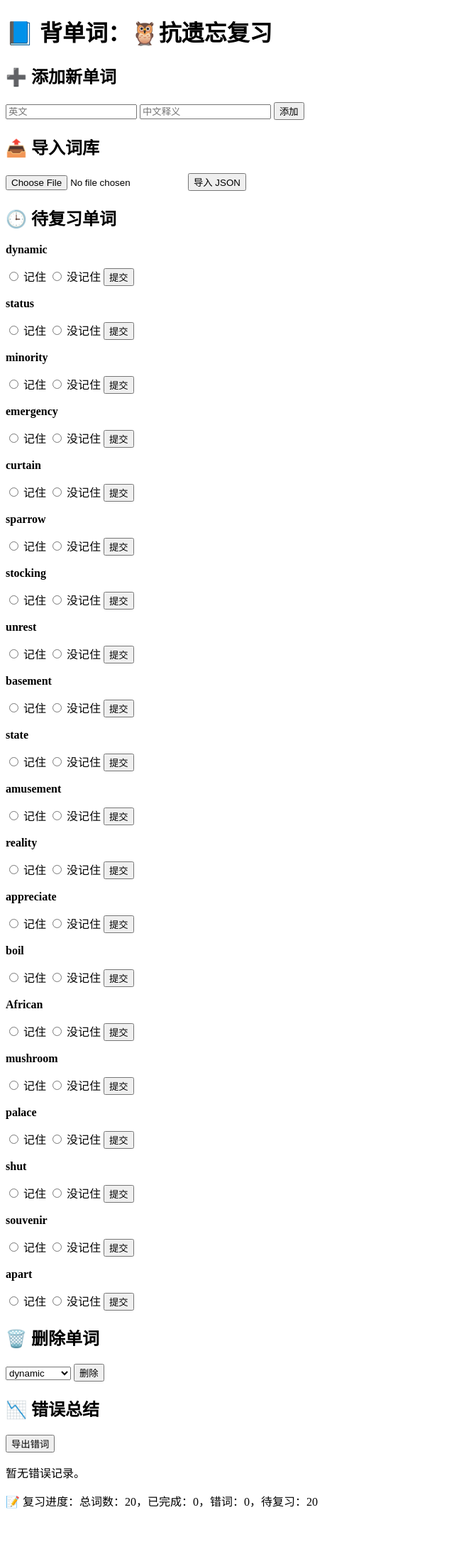
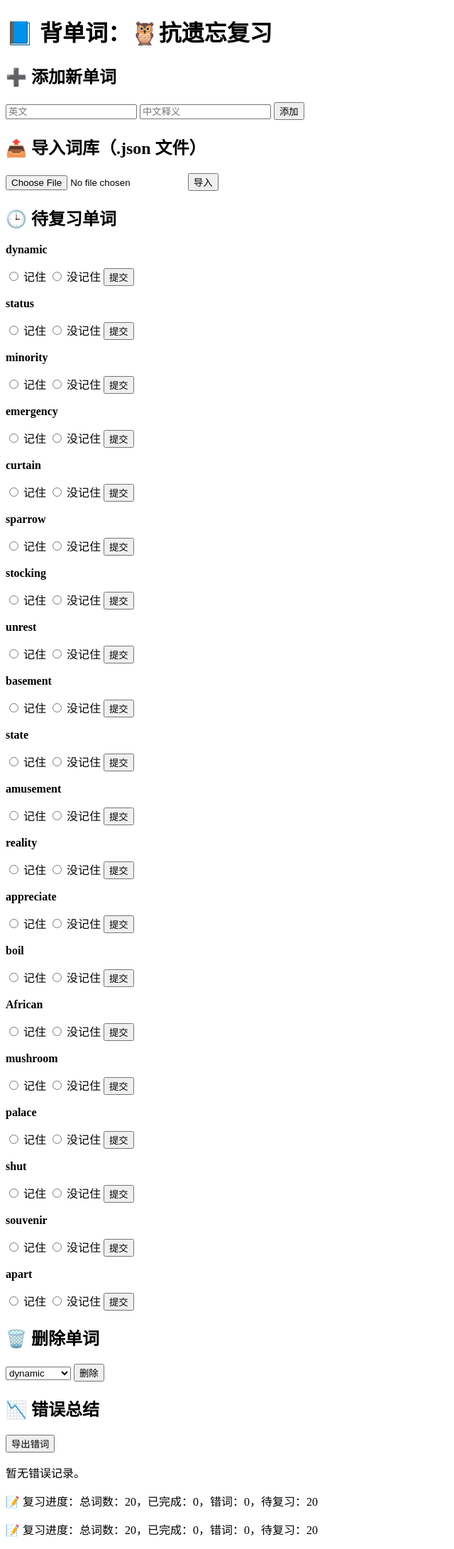
Before and after one commit to Melati021/flask-vocab-trainer, a Flask app: page / in a window 1280 px wide. Shown: the whole page at 71% size, without its empty margins (0-640 px from the left). Before the commit the page ends 2126 px from the top, so only its background shows below. Run offline with Flask 3, Linux system fonts and the light colour scheme.

Commit message:
Update index.html
111

```diff
--- a/templates/index.html
+++ b/templates/index.html
@@ -17,10 +17,10 @@
     <button type="submit">添加</button>
   </form>
 
-  <h2>📤 导入词库</h2>
+  <h2>📤 导入词库（.json 文件）</h2>
   <form method="POST" action="/import_vocab" enctype="multipart/form-data">
     <input type="file" name="vocab_file">
-    <button type="submit">导入 JSON</button>
+    <button type="submit">导入</button>
   </form>
 
   <h2>🕒 待复习单词</h2>
@@ -66,3 +66,8 @@
   <p>📝 复习进度：总词数：{{ stats.total }}，已完成：{{ stats.completed }}，错词：{{ stats.errors }}，待复习：{{ stats.pending }}</p>
 </body>
 </html>
+
+
+  <p>📝 复习进度：总词数：{{ stats.total }}，已完成：{{ stats.completed }}，错词：{{ stats.errors }}，待复习：{{ stats.pending }}</p>
+</body>
+</html>
```
